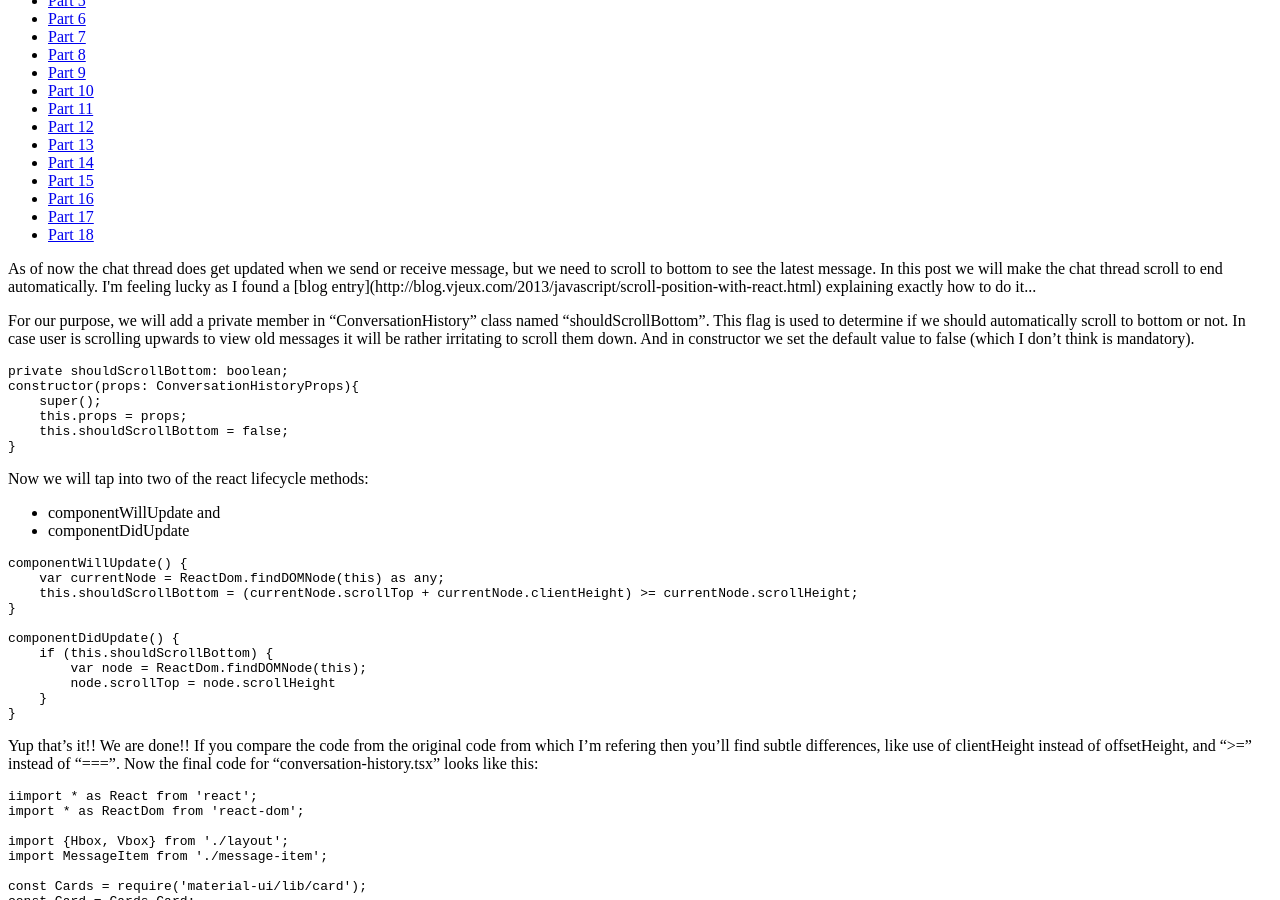
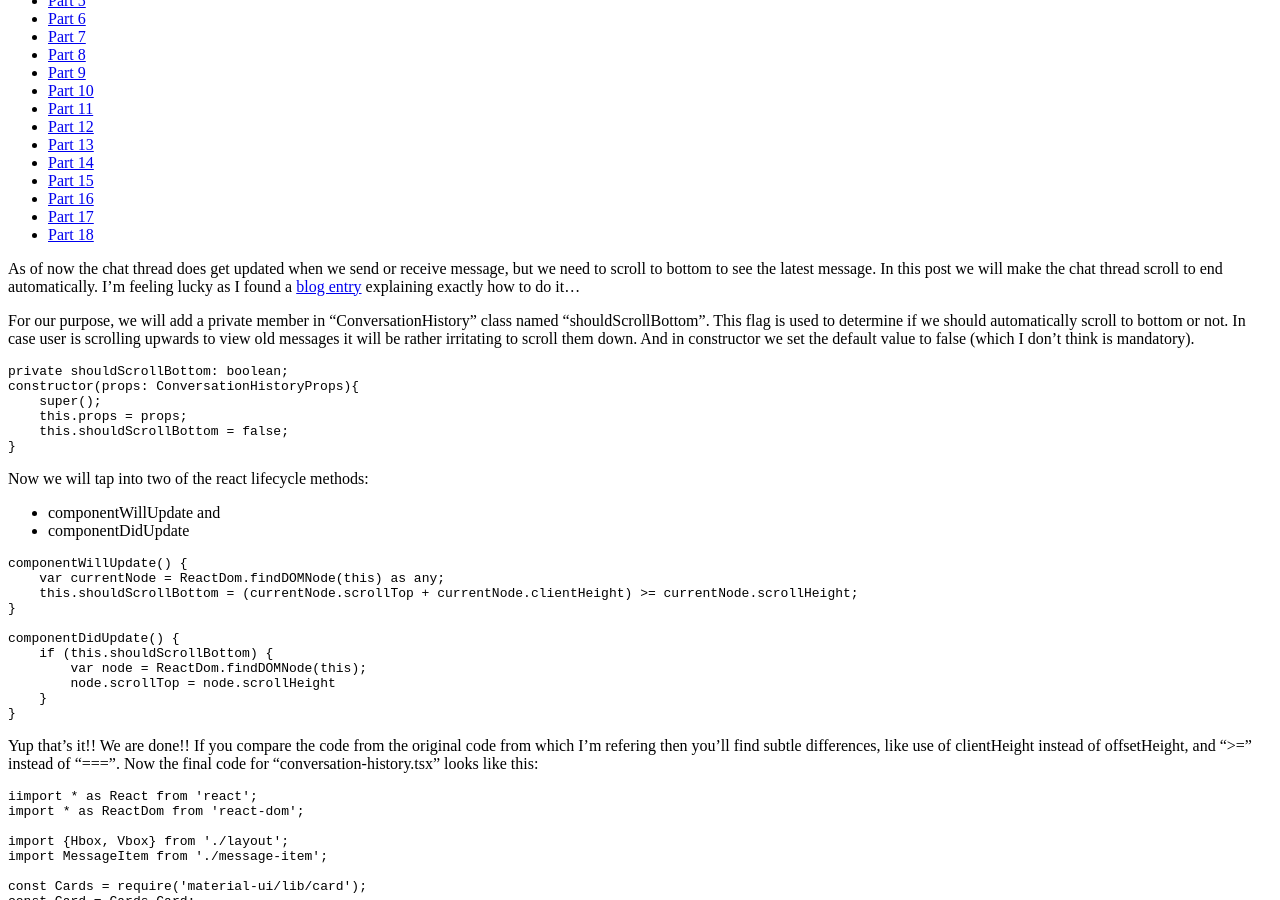
Before and after one commit to nripendra/nripendra.github.io, a Jekyll site: the page built from _posts/fb-messenger/2015-11-14-Learning-js-technologies-part18.md, in a window 1280 px wide and 900 px high, scrolled down 448 px. Built offline with Jekyll 4.4.1, drawn with Linux system fonts in a browser that asks for light colours; Markdown is read by kramdown in place of the engine named in the settings; comment, search, counter and statistics services are not loaded.

Commit message:
trying my luck with markdown="1" attribute..

```diff
--- a/_posts/fb-messenger/2015-11-14-Learning-js-technologies-part18.md
+++ b/_posts/fb-messenger/2015-11-14-Learning-js-technologies-part18.md
@@ -9,7 +9,7 @@ tags : [fb-messenger, node.js, io.js, es6, npm, typescript, gulp, atom-electron,
 ---
 {% include JB/setup %}
 {% include fb-messenger/Learning-js-technologies-parts.md %}
-<p class="first">
+<p class="first" markdown="1" >
     As of now the chat thread does get updated when we send or receive message, but we need to scroll to bottom to see the latest message. In this post we will make the chat thread scroll to end automatically. I'm feeling
     lucky as I found a [blog entry](http://blog.vjeux.com/2013/javascript/scroll-position-with-react.html) explaining exactly how to do it...
 </p>
```
